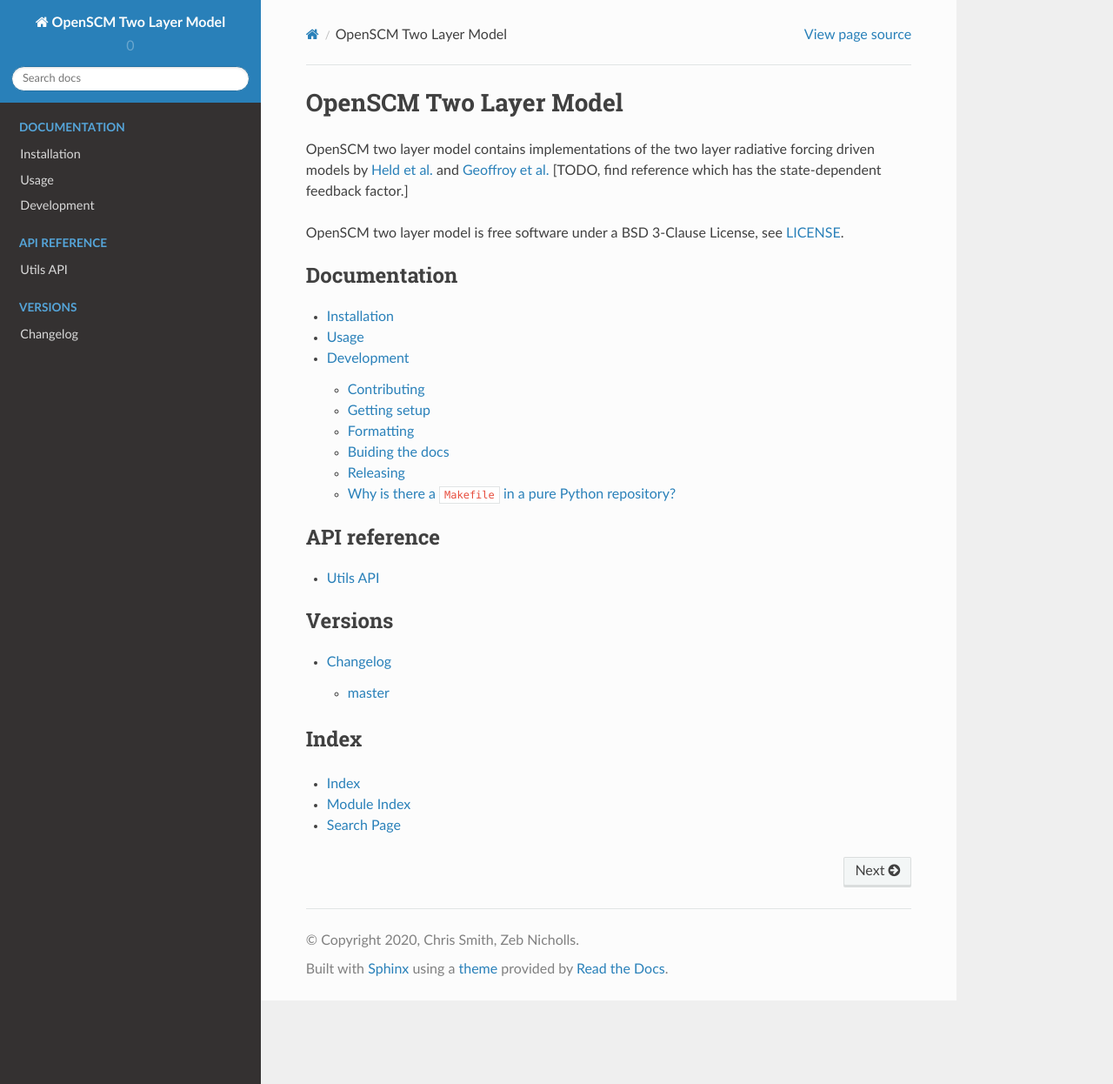
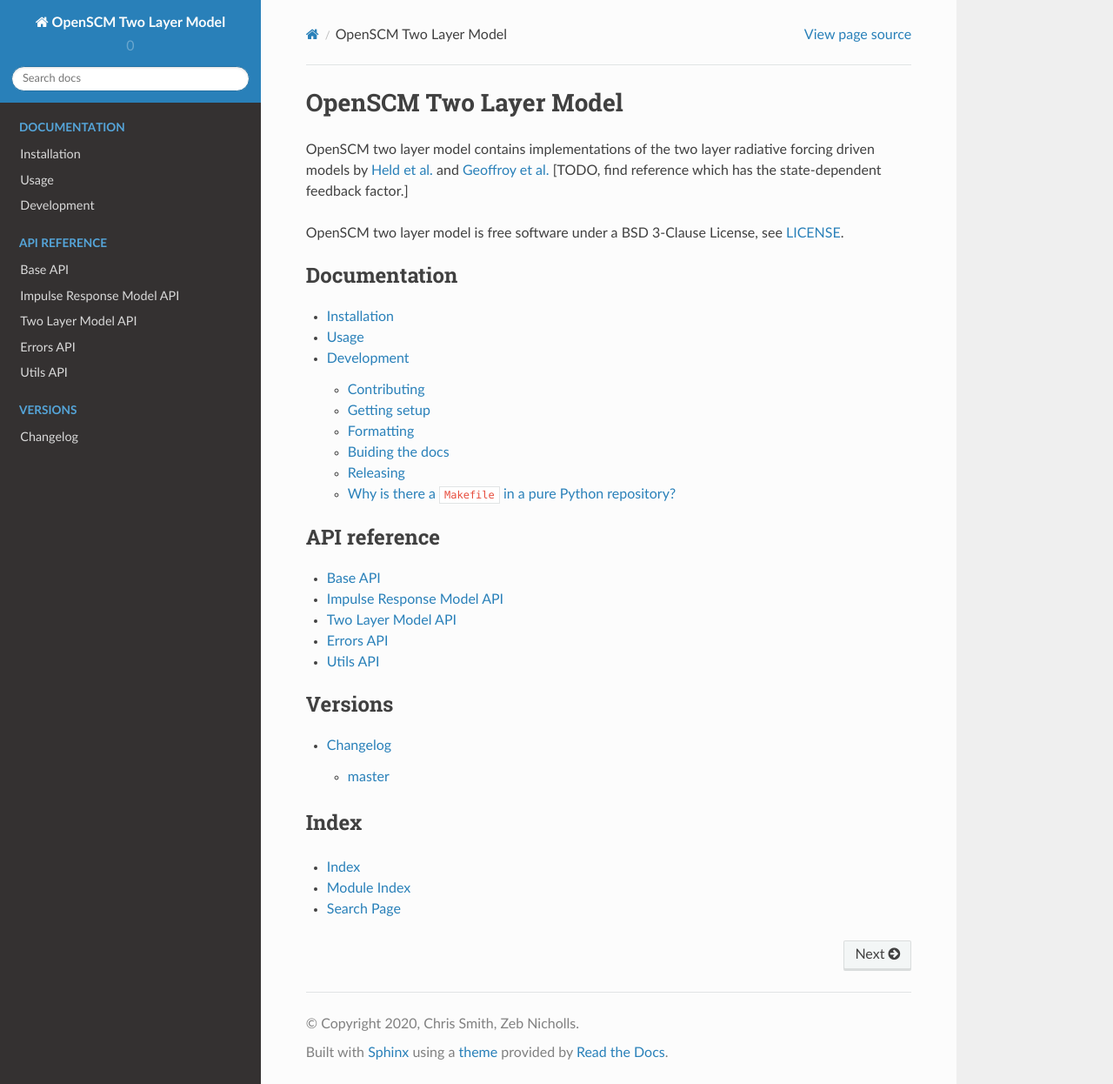
Before and after one commit to openscm/openscm-twolayermodel, a Sphinx documentation site: the page built from docs/source/index.rst, in a window 1280 px wide and 1246 px high. Shown: the whole window at 87% size. Built offline with Sphinx 7.4.7 and the Read the Docs theme 2.0.0, drawn with Linux system fonts in a browser that asks for light colours.

Commit message:
Add docs

```diff
--- /dev/null
+++ b/docs/source/base.rst
@@ -0,0 +1,6 @@
+.. _base-reference:
+
+Base API
+---------
+
+.. automodule:: openscm_twolayermodel.base
--- a/docs/source/conf.py
+++ b/docs/source/conf.py
@@ -44,7 +44,7 @@
 autodoc_default_options = {
     "inherited-members": None,
     "members": None,
-    "private-members": None,
+    # "private-members": False,
     "show-inheritance": None,
     "undoc-members": None,
 }
--- /dev/null
+++ b/docs/source/errors.rst
@@ -0,0 +1,6 @@
+.. _errors-reference:
+
+Errors API
+----------
+
+.. automodule:: openscm_twolayermodel.errors
--- /dev/null
+++ b/docs/source/impulse_response_model.rst
@@ -0,0 +1,6 @@
+.. _impulse_response_model-reference:
+
+Impulse Response Model API
+--------------------------
+
+.. automodule:: openscm_twolayermodel.impulse_response_model
--- a/docs/source/index.rst
+++ b/docs/source/index.rst
@@ -26,6 +26,10 @@
     :maxdepth: 2
     :caption: API reference
 
+    base
+    impulse_response_model
+    two_layer_model
+    errors
     utils
 
 .. toctree::
--- /dev/null
+++ b/docs/source/two_layer_model.rst
@@ -0,0 +1,6 @@
+.. _two_layer_model-reference:
+
+Two Layer Model API
+-------------------
+
+.. automodule:: openscm_twolayermodel.two_layer_model
```
Also changed, not shown: 1 other file.
